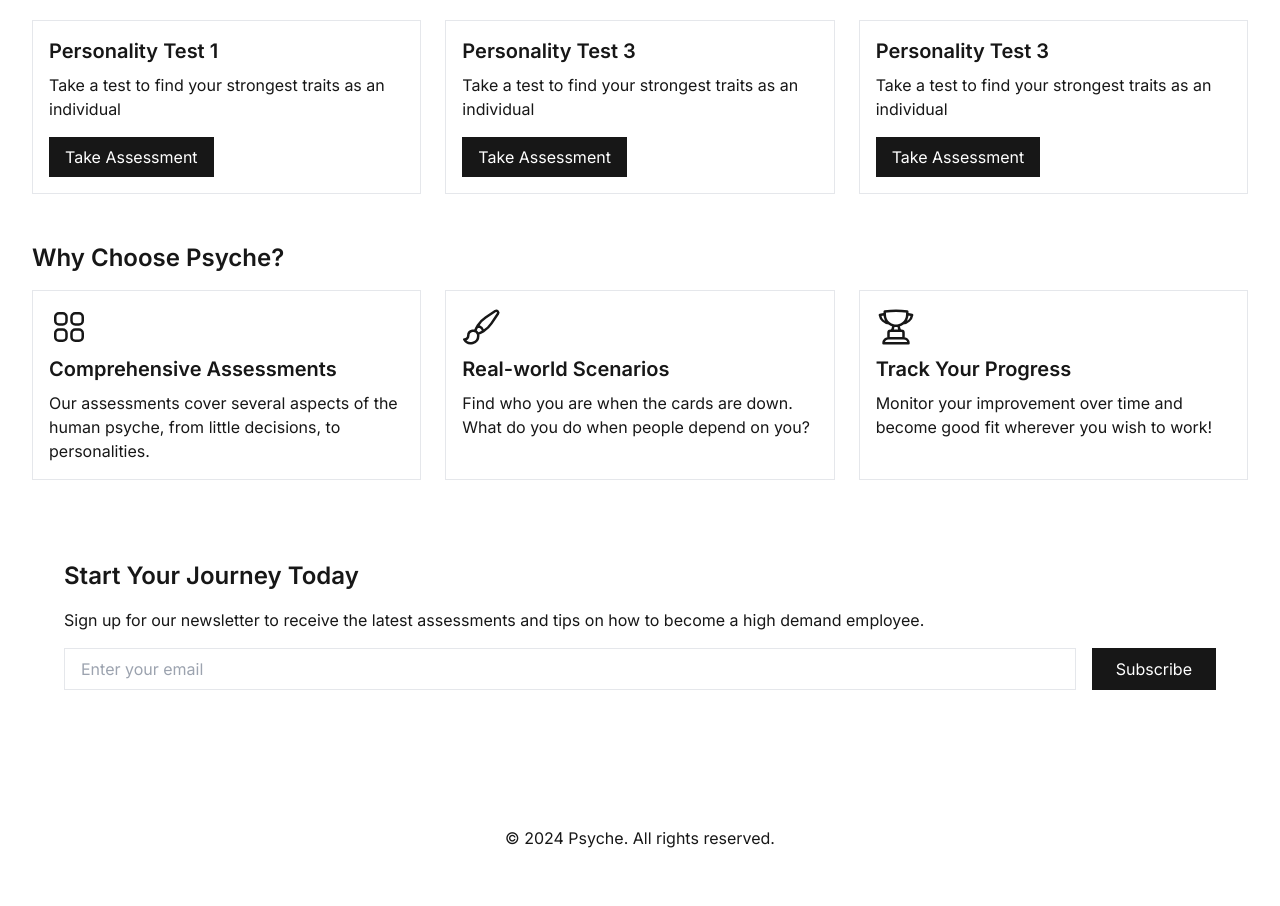
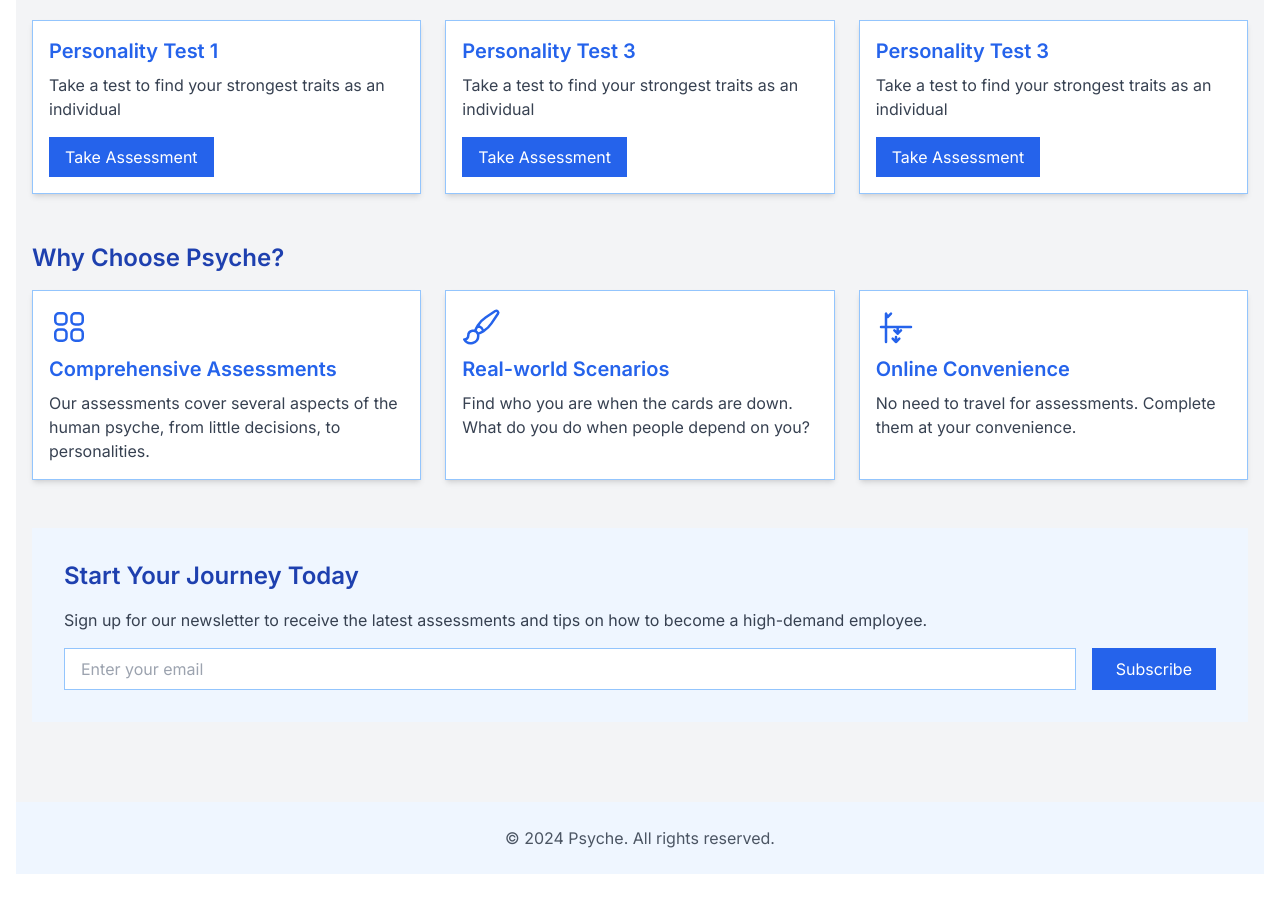
Before and after one commit to SamuraiCali/psycheSite, a Next.js app: page /homepage_sketch in a window 1280 px wide. Shown: the part 320-1226 px from the top of the page. Built offline with nearby package versions, Linux system fonts and the light colour scheme.

Commit message:
ColorChange

```diff
--- a/app/homepage_sketch/page.tsx
+++ b/app/homepage_sketch/page.tsx
@@ -1,24 +1,38 @@
-import Link from 'next/link'
+import Link from "next/link";
 
 export default function HomePage() {
   return (
-    <div className="min-h-screen bg-background">
-      <header className="bg-foreground text-background py-6">
+    <div className="min-h-screen bg-gray-100">
+      {" "}
+      {/* Light gray background for the page */}
+      <header className="bg-blue-600 text-white py-6">
+        {" "}
+        {/* Blue header with white text */}
         <div className="container mx-auto px-4">
           <h1 className="text-3xl font-bold">Explore Psyche</h1>
           <p className="mt-2">Realize your potential, find where you excel</p>
         </div>
       </header>
-
       <main className="container mx-auto px-4 py-8">
         <section className="mb-12">
-          <h2 className="text-2xl font-semibold mb-4">Featured Assessments</h2>
+          <h2 className="text-2xl font-semibold mb-4 text-blue-800">
+            Featured Assessments
+          </h2>{" "}
+          {/* Blue color for the section header */}
           <div className="grid grid-cols-1 md:grid-cols-2 lg:grid-cols-3 gap-6">
             {featuredAssessments.map((assessment) => (
-              <div key={assessment.id} className="border border-foreground/20 rounded-lg p-4">
-                <h3 className="text-xl font-semibold mb-2">{assessment.title}</h3>
-                <p className="mb-4">{assessment.description}</p>
-                <Link href={`/assessment_sketch`} className="inline-block bg-foreground text-background px-4 py-2 rounded-md hover:bg-foreground/80 transition-colors">
+              <div
+                key={assessment.id}
+                className="border border-blue-300 rounded-lg p-4 bg-white shadow-md"
+              >
+                <h3 className="text-xl font-semibold mb-2 text-blue-600">
+                  {assessment.title}
+                </h3>
+                <p className="mb-4 text-gray-700">{assessment.description}</p>
+                <Link
+                  href={`/assessment_sketch`}
+                  className="inline-block bg-blue-600 text-white px-4 py-2 rounded-md hover:bg-blue-700 transition-colors"
+                >
                   Take Assessment
                 </Link>
               </div>
@@ -27,35 +41,57 @@ export default function HomePage() {
         </section>
 
         <section className="mb-12">
-          <h2 className="text-2xl font-semibold mb-4">Why Choose Psyche?</h2>
+          <h2 className="text-2xl font-semibold mb-4 text-blue-800">
+            Why Choose Psyche?
+          </h2>
           <div className="grid grid-cols-1 md:grid-cols-3 gap-6">
             {features.map((feature) => (
-              <div key={feature.title} className="border border-foreground/20 rounded-lg p-4">
-                <feature.icon className="w-10 h-10 mb-2 text-foreground" />
-                <h3 className="text-xl font-semibold mb-2">{feature.title}</h3>
-                <p>{feature.description}</p>
+              <div
+                key={feature.title}
+                className="border border-blue-300 rounded-lg p-4 bg-white shadow-md"
+              >
+                <feature.icon className="w-10 h-10 mb-2 text-blue-600" />
+                <h3 className="text-xl font-semibold mb-2 text-blue-600">
+                  {feature.title}
+                </h3>
+                <p className="text-gray-700">{feature.description}</p>
               </div>
             ))}
           </div>
         </section>
 
-        <section className="bg-foreground/5 p-8 rounded-lg">
-          <h2 className="text-2xl font-semibold mb-4">Start Your Journey Today</h2>
-          <p className="mb-4">Sign up for our newsletter to receive the latest assessments and tips on how to become a high demand employee.</p>
+        <section className="bg-blue-50 p-8 rounded-lg">
+          <h2 className="text-2xl font-semibold mb-4 text-blue-800">
+            Start Your Journey Today
+          </h2>
+          <p className="mb-4 text-gray-700">
+            Sign up for our newsletter to receive the latest assessments and
+            tips on how to become a high-demand employee.
+          </p>
           <form className="flex flex-col sm:flex-row gap-4">
-            <input type="email" placeholder="Enter your email" className="flex-grow px-4 py-2 rounded-md border border-foreground/20 bg-background" />
-            <button type="submit" className="bg-foreground text-background px-6 py-2 rounded-md hover:bg-foreground/80 transition-colors">Subscribe</button>
+            <input
+              type="email"
+              placeholder="Enter your email"
+              className="flex-grow px-4 py-2 rounded-md border border-blue-300 bg-white"
+            />
+            <button
+              type="submit"
+              className="bg-blue-600 text-white px-6 py-2 rounded-md hover:bg-blue-700 transition-colors"
+            >
+              Subscribe
+            </button>
           </form>
         </section>
       </main>
-
-      <footer className="bg-foreground/5 py-6 mt-12">
+      <footer className="bg-blue-50 py-6 mt-12">
         <div className="container mx-auto px-4 text-center">
-          <p>&copy; 2024 Psyche. All rights reserved.</p>
+          <p className="text-gray-600">
+            &copy; 2024 Psyche. All rights reserved.
+          </p>
         </div>
       </footer>
     </div>
-  )
+  );
 }
 
 const featuredAssessments = [
@@ -74,34 +110,70 @@ const featuredAssessments = [
     title: "Personality Test 3",
     description: "Take a test to find your strongest traits as an individual",
   },
-]
+];
 
 const features = [
   {
     icon: ({ className }: { className?: string }) => (
-      <svg xmlns="http://www.w3.org/2000/svg" fill="none" viewBox="0 0 24 24" strokeWidth={1.5} stroke="currentColor" className={className}>
-        <path strokeLinecap="round" strokeLinejoin="round" d="M3.75 6A2.25 2.25 0 0 1 6 3.75h2.25A2.25 2.25 0 0 1 10.5 6v2.25a2.25 2.25 0 0 1-2.25 2.25H6a2.25 2.25 0 0 1-2.25-2.25V6ZM3.75 15.75A2.25 2.25 0 0 1 6 13.5h2.25a2.25 2.25 0 0 1 2.25 2.25V18a2.25 2.25 0 0 1-2.25 2.25H6A2.25 2.25 0 0 1 3.75 18v-2.25ZM13.5 6a2.25 2.25 0 0 1 2.25-2.25H18A2.25 2.25 0 0 1 20.25 6v2.25A2.25 2.25 0 0 1 18 10.5h-2.25a2.25 2.25 0 0 1-2.25-2.25V6ZM13.5 15.75a2.25 2.25 0 0 1 2.25-2.25H18a2.25 2.25 0 0 1 2.25 2.25V18A2.25 2.25 0 0 1 18 20.25h-2.25A2.25 2.25 0 0 1 13.5 18v-2.25Z" />
+      <svg
+        xmlns="http://www.w3.org/2000/svg"
+        fill="none"
+        viewBox="0 0 24 24"
+        strokeWidth={1.5}
+        stroke="currentColor"
+        className={className}
+      >
+        <path
+          strokeLinecap="round"
+          strokeLinejoin="round"
+          d="M3.75 6A2.25 2.25 0 0 1 6 3.75h2.25A2.25 2.25 0 0 1 10.5 6v2.25a2.25 2.25 0 0 1-2.25 2.25H6a2.25 2.25 0 0 1-2.25-2.25V6ZM3.75 15.75A2.25 2.25 0 0 1 6 13.5h2.25a2.25 2.25 0 0 1 2.25 2.25V18a2.25 2.25 0 0 1-2.25 2.25H6A2.25 2.25 0 0 1 3.75 18v-2.25ZM13.5 6a2.25 2.25 0 0 1 2.25-2.25H18A2.25 2.25 0 0 1 20.25 6v2.25A2.25 2.25 0 0 1 18 10.5h-2.25a2.25 2.25 0 0 1-2.25-2.25V6ZM13.5 15.75a2.25 2.25 0 0 1 2.25-2.25H18a2.25 2.25 0 0 1 2.25 2.25V18A2.25 2.25 0 0 1 18 20.25h-2.25A2.25 2.25 0 0 1 13.5 18v-2.25Z"
+        />
       </svg>
     ),
     title: "Comprehensive Assessments",
-    description: "Our assessments cover several aspects of the human psyche, from little decisions, to personalities.",
+    description:
+      "Our assessments cover several aspects of the human psyche, from little decisions, to personalities.",
   },
   {
     icon: ({ className }: { className?: string }) => (
-      <svg xmlns="http://www.w3.org/2000/svg" fill="none" viewBox="0 0 24 24" strokeWidth={1.5} stroke="currentColor" className={className}>
-        <path strokeLinecap="round" strokeLinejoin="round" d="M9.53 16.122a3 3 0 0 0-5.78 1.128 2.25 2.25 0 0 1-2.4 2.245 4.5 4.5 0 0 0 8.4-2.245c0-.399-.078-.78-.22-1.128Zm0 0a15.998 15.998 0 0 0 3.388-1.62m-5.043-.025a15.994 15.994 0 0 1 1.622-3.395m3.42 3.42a15.995 15.995 0 0 0 4.764-4.648l3.876-5.814a1.151 1.151 0 0 0-1.597-1.597L14.146 6.32a15.996 15.996 0 0 0-4.649 4.763m3.42 3.42a6.776 6.776 0 0 0-3.42-3.42" />
+      <svg
+        xmlns="http://www.w3.org/2000/svg"
+        fill="none"
+        viewBox="0 0 24 24"
+        strokeWidth={1.5}
+        stroke="currentColor"
+        className={className}
+      >
+        <path
+          strokeLinecap="round"
+          strokeLinejoin="round"
+          d="M9.53 16.122a3 3 0 0 0-5.78 1.128 2.25 2.25 0 0 1-2.4 2.245 4.5 4.5 0 0 0 8.4-2.245c0-.399-.078-.78-.22-1.128Zm0 0a15.998 15.998 0 0 0 3.388-1.62m-5.043-.025a15.994 15.994 0 0 1 1.622-3.395m3.42 3.42a15.995 15.995 0 0 0 4.764-4.648l3.876-5.814a1.151 1.151 0 0 0-1.597-1.597L14.146 6.32a15.996 15.996 0 0 0-4.649 4.763m3.42 3.42a6.776 6.776 0 0 0-3.42-3.42"
+        />
       </svg>
     ),
     title: "Real-world Scenarios",
-    description: "Find who you are when the cards are down. What do you do when people depend on you?",
+    description:
+      "Find who you are when the cards are down. What do you do when people depend on you?",
   },
   {
     icon: ({ className }: { className?: string }) => (
-      <svg xmlns="http://www.w3.org/2000/svg" fill="none" viewBox="0 0 24 24" strokeWidth={1.5} stroke="currentColor" className={className}>
-        <path strokeLinecap="round" strokeLinejoin="round" d="M16.5 18.75h-9m9 0a3 3 0 0 1 3 3h-15a3 3 0 0 1 3-3m9 0v-3.375c0-.621-.503-1.125-1.125-1.125h-.871M7.5 18.75v-3.375c0-.621.504-1.125 1.125-1.125h.872m5.007 0H9.497m5.007 0a7.454 7.454 0 0 1-.982-3.172M9.497 14.25a7.454 7.454 0 0 0 .981-3.172M5.25 4.236c-.982.143-1.954.317-2.916.52A6.003 6.003 0 0 0 7.73 9.728M5.25 4.236V4.5c0 2.108.966 3.99 2.48 5.228M5.25 4.236V2.721C7.456 2.41 9.71 2.25 12 2.25c2.291 0 4.545.16 6.75.47v1.516M7.73 9.728a6.726 6.726 0 0 0 2.748 1.35m8.272-6.842V4.5c0 2.108-.966 3.99-2.48 5.228m2.48-5.492a46.32 46.32 0 0 1 2.916.52 6.003 6.003 0 0 1-5.395 4.972m0 0a6.726 6.726 0 0 1-2.749 1.35m0 0a6.772 6.772 0 0 1-3.044 0" />
+      <svg
+        xmlns="http://www.w3.org/2000/svg"
+        fill="none"
+        viewBox="0 0 24 24"
+        strokeWidth={1.5}
+        stroke="currentColor"
+        className={className}
+      >
+        <path
+          strokeLinecap="round"
+          strokeLinejoin="round"
+          d="M12 18v3m0 0l2-2m-2 2l-2-2m3-7v4m0 0l2-2m-2 2l-2-2m-5 7V4m0 0L7 6m2-2L7 6M3 12h18"
+        />
       </svg>
     ),
-    title: "Track Your Progress",
-    description: "Monitor your improvement over time and become good fit wherever you wish to work!",
+    title: "Online Convenience",
+    description:
+      "No need to travel for assessments. Complete them at your convenience.",
   },
-]
+];
```
